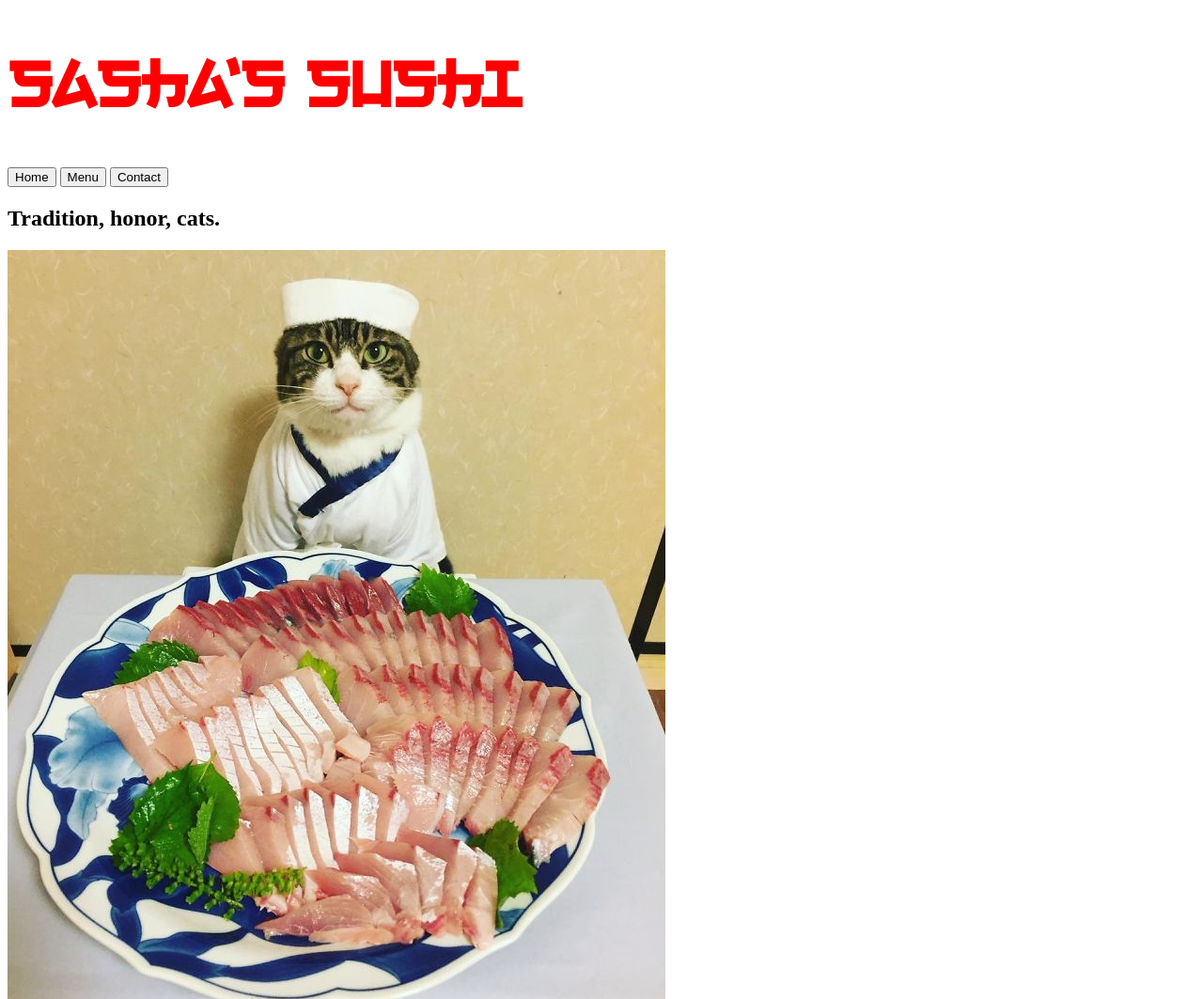
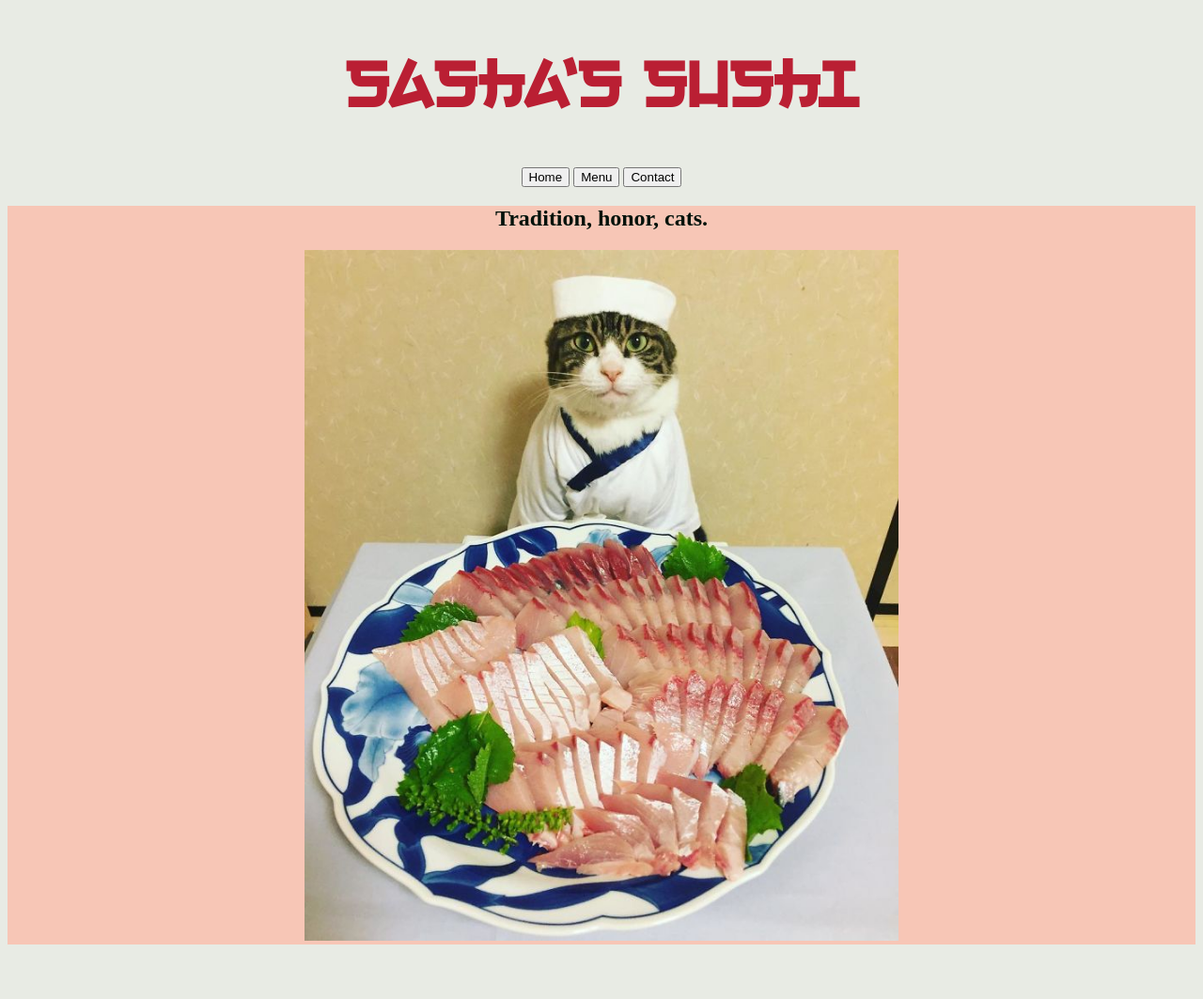
Before and after one commit to paulolins89/restaurantpage2, a website: page dist/index.html in a window 1280 px wide. Shown: the top 1063 px of the page at 94% size. After the commit the page ends 1013 px from the top, so only its background shows below. Drawn offline with Linux system fonts and the light colour scheme.

Commit message:
started css styling

```diff
--- a/src/homepage.js
+++ b/src/homepage.js
@@ -10,6 +10,7 @@ export default function addInfo(){
 
     const pic = document.createElement('img');
     pic.src = infoPic;
+    pic.setAttribute('id', 'infoPic');
     info.appendChild(pic);
 
     return info;
--- a/src/style.css
+++ b/src/style.css
@@ -3,8 +3,27 @@
     src: url('./electroharmonix/electroharmonix.ttf');
 }
 
+html{
+    text-align: center;
+    background-color: #E8EBE4;
+}
+
 h1{
     font-family: 'MyFont';
-    color:red;
+    color: #BA1F33;
     font-size: 70px;
 }
+
+h2{
+    color: #00120B;
+}
+
+#content{
+    background-color: #F7C6B6;
+}
+
+#infoPic{
+    width: 50%;
+    height:auto
+
+}
```
Also changed, not shown: dist/main.js.
